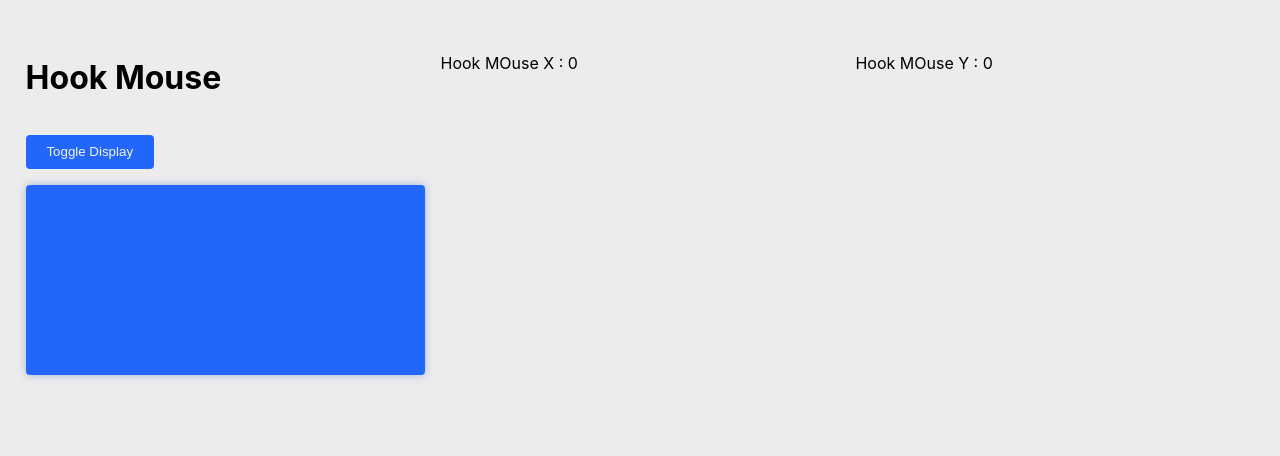
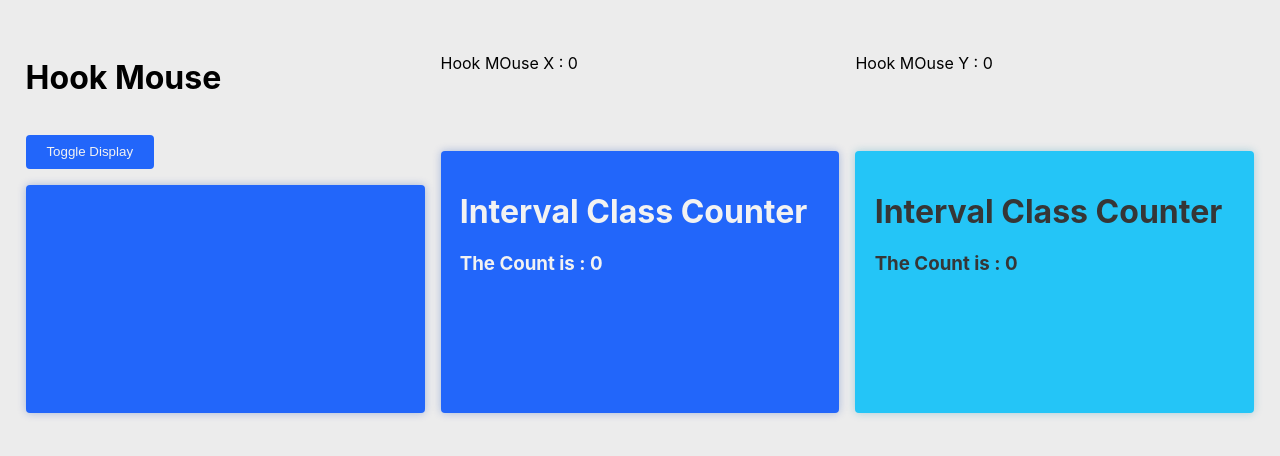
Before and after one commit to Unit-Git/ReactJS-Hooks-Codevolution, a React (Create React App) app: page / in a window 1280 px wide. Shown: the top 456 px of the page. Built offline with nearby package versions, Linux system fonts and the light colour scheme.

Commit message:
useEffect with incorrect Dependency

```diff
--- a/src/App.jsx
+++ b/src/App.jsx
@@ -3,12 +3,16 @@ import { RootApp } from "./Styled-Components/HookStyled.js";
 import HookMouse from "./Components/HookMouse.jsx";
 import "./scss/hook.scss";
 import MouseContainer from "./Components/MouseContainer.jsx";
+import IntervalClassCounter from "./Components/IntervalClassCounter.jsx";
+import IntervalHookCounter from "./Components/IntervalHookCounter.jsx";
 
 function App() {
   return (
     <RootApp>
       <HookMouse />
       <MouseContainer />
+      <IntervalClassCounter />
+      <IntervalHookCounter />
     </RootApp>
   );
 }
--- /dev/null
+++ b/src/Components/IntervalClassCounter.jsx
@@ -0,0 +1,39 @@
+import React, { Component } from "react";
+
+class IntervalClassCounter extends Component {
+  constructor(props) {
+    super(props);
+
+    this.state = {
+      count: 0,
+    };
+  }
+
+  componentDidMount() {
+    // this.interval = setInterval(this.tick, 1000);
+  }
+
+  componentWillUnmount() {
+    // clearInterval(this.interval);
+  }
+
+  tick = () =>
+    this.setState(prevState => {
+      return {
+        count: prevState.count + 1,
+      };
+    });
+
+  render() {
+    return (
+      <>
+        <div className="hook-card hook-card-primary">
+          <h1>Interval Class Counter</h1>
+          <h3>The Count is : {this.state.count}</h3>
+        </div>
+      </>
+    );
+  }
+}
+
+export default IntervalClassCounter;
--- /dev/null
+++ b/src/Components/IntervalHookCounter.jsx
@@ -0,0 +1,26 @@
+import React, { useState, useEffect } from "react";
+
+function IntervalHookCounter() {
+  const [count, setCount] = useState(0);
+
+  const tick = () => setCount(prevC => prevC + 1);
+
+  useEffect(() => {
+    // const interval = setInterval(tick, 1000);
+
+    return () => {
+      // clearInterval(interval);
+    };
+  }, []);
+
+  return (
+    <>
+      <div className="hook-card hook-card-info">
+        <h1>Interval Class Counter</h1>
+        <h3>The Count is : {count}</h3>
+      </div>
+    </>
+  );
+}
+
+export default IntervalHookCounter;
--- a/src/scss/hook.scss
+++ b/src/scss/hook.scss
@@ -1,6 +1,7 @@
 $defaultBtnOpacity: 1;
 $BtnHoverOpacity: 0.9;
 $primary: #2266fa;
+$info: #24c5f7;
 
 .hook-btn {
   outline: none;
@@ -24,6 +25,22 @@ $primary: #2266fa;
       background-color: rgba($primary, $alpha: $BtnHoverOpacity);
     }
   }
+
+  &.hook-btn-info {
+    color: #f2f2f2;
+    background-color: rgba($info, $alpha: $defaultBtnOpacity);
+
+    &:hover {
+      background-color: rgba($info, $alpha: $BtnHoverOpacity);
+      box-shadow: 0 0 0.1rem rgba($info, $alpha: $BtnHoverOpacity);
+    }
+
+    &:active,
+    &:focus {
+      box-shadow: 0 0 0.5rem rgba($info, $alpha: $BtnHoverOpacity);
+      background-color: rgba($info, $alpha: $BtnHoverOpacity);
+    }
+  }
 }
 
 .hook {
@@ -32,10 +49,17 @@ $primary: #2266fa;
     min-width: 250px;
     min-height: 190px;
     border-radius: 4px;
-
+    padding: 1.2rem;
     &.hook-card-primary {
       box-shadow: 0 0 0.5rem darken(rgba($primary, $alpha: 0.3), $amount: 20);
+      color: #f2f2f2;
       background-color: $primary;
+    }
+
+    &.hook-card-info {
+      box-shadow: 0 0 0.5rem darken(rgba($info, $alpha: 0.3), $amount: 20);
+      color: #363636;
+      background-color: $info;
     }
   }
 }
```
